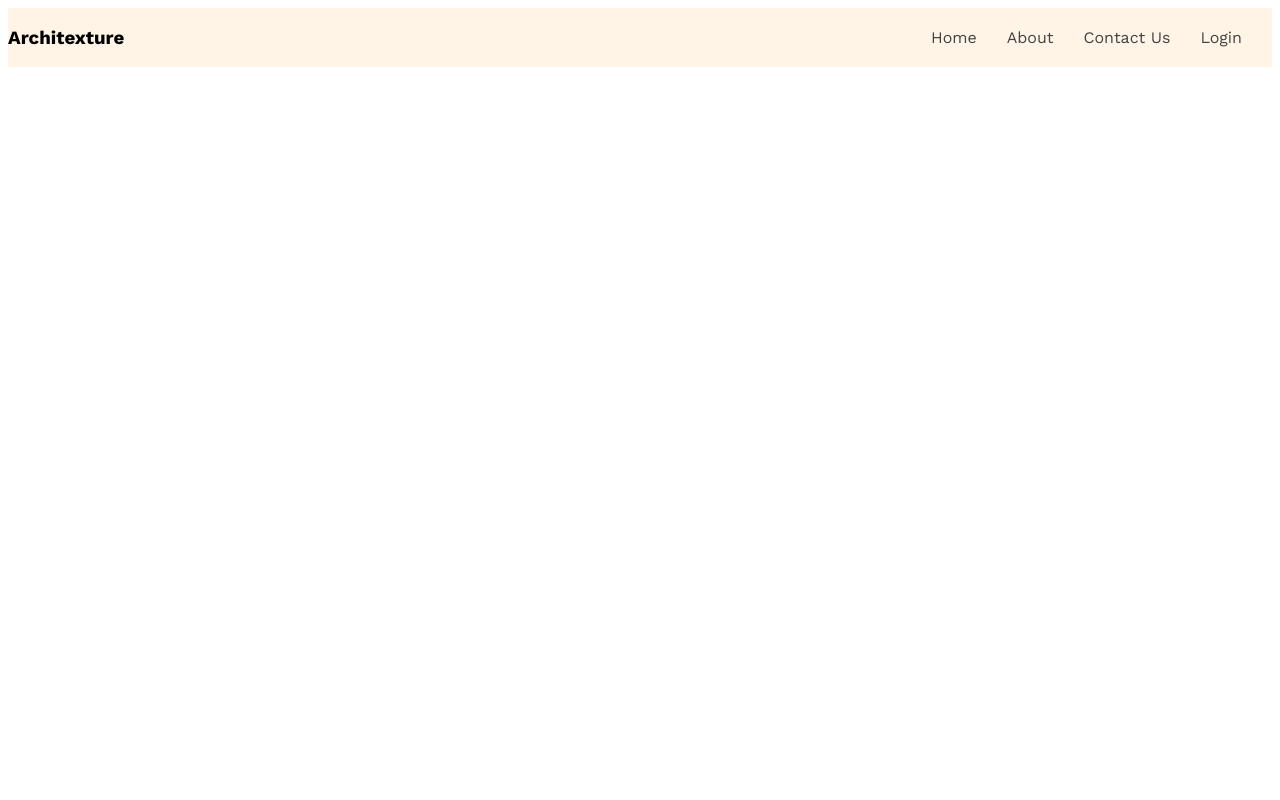
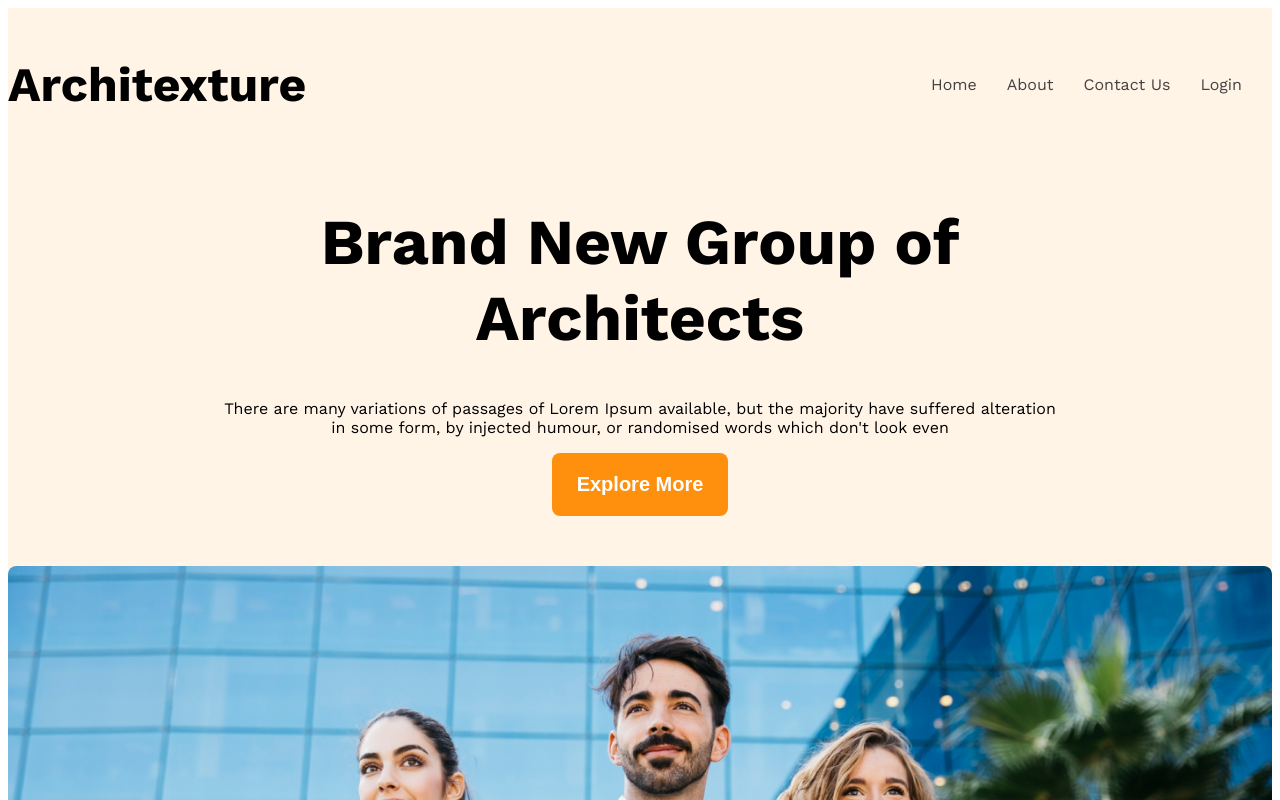
Before and after one commit to sonjibony/architexture, a plain HTML site: page index.html in a window 1280 px wide. Shown: the top 800 px of the page. Drawn offline with nearby package versions, Linux system fonts and the light colour scheme.

Commit message:
banner done

```diff
--- a/index.html
+++ b/index.html
@@ -1,10 +1,10 @@
 <!DOCTYPE html>
 <html lang="en">
   <head>
-    <meta charset="UTF-8">
-    <meta name="viewport" content="width=device-width, initial-scale=1.0">
+    <meta charset="UTF-8" />
+    <meta name="viewport" content="width=device-width, initial-scale=1.0" />
     <title>Architexture</title>
-    <link rel="stylesheet" href="styles/architects.css">
+    <link rel="stylesheet" href="styles/architects.css" />
   </head>
   <body class="work-sans-font">
     <header class="bg-light">
@@ -12,19 +12,34 @@
       <nav class="navbar display-flex">
         <h3 class="brand">Architexture</h3>
         <ul class="nav-links display-flex">
-        <li class="nav-item"><a href="" class="nav-link text-grey  ">Home</a></li>
-        <li class="nav-item"><a href="" class="nav-link text-grey">About</a></li>
-        <li class="nav-item"><a href="" class="nav-link text-grey">Contact Us</a></li>
-        <li class="nav-item"><a href="" class="nav-link text-grey">Login</a></li>
+          <li class="nav-item">
+            <a href="" class="nav-link text-grey">Home</a>
+          </li>
+          <li class="nav-item">
+            <a href="" class="nav-link text-grey">About</a>
+          </li>
+          <li class="nav-item">
+            <a href="" class="nav-link text-grey">Contact Us</a>
+          </li>
+          <li class="nav-item">
+            <a href="" class="nav-link text-grey">Login</a>
+          </li>
         </ul>
       </nav>
       <div class="banner">
-
+        <div class="banner-content">
+          <h1 class="banner-title">Brand New Group of Architects</h1>
+          <p class="banner-des">
+            There are many variations of passages of Lorem Ipsum available, but
+            the majority have suffered alteration in some form, by injected
+            humour, or randomised words which don't look even
+          </p>
+          <button class="btn-primary">Explore More</button>
         </div>
-
+        <img class="banner-img" src="images/banner.png" alt="" />
+      </div>
     </header>
     <main></main>
     <footer></footer>
-
   </body>
 </html>
--- a/styles/architects.css
+++ b/styles/architects.css
@@ -27,12 +27,27 @@
     background-color: rgba(255, 144, 14, 0.1);
 }
 
+.btn-primary{
+    background-color: #ff900e;
+    color: white;
+    padding: 20px 25px;
+    border: none;
+    border-radius: 8px;
+    font-size: 1.25rem;
+    font-weight: 600;
+}
+
 /* header styles */
 
 /* navbar related styles */
 .navbar {
     justify-content: space-between;
     align-items: center;
+}
+
+.brand{
+    font-weight: 700;
+    font-size: 3rem;
 }
 .nav-item {
   list-style: none;
@@ -47,4 +62,30 @@
     max-width: 1440px;
     margin: 0 auto;
 
+
 }
+
+/* banner styles */
+.banner-content{
+max-width: 850px;
+margin: 0 auto;
+text-align: center;
+margin-bottom: 50px;
+
+}
+.banner-title{
+    font-weight: 700px;
+    font-size: 4rem;
+}
+
+.banner-img{
+    width: 100%;
+    border-radius: 8px;
+}
+
+/* responsive */
+@media  screen and (max-width:576px) {
+    .navbar, .nav-links{
+        flex-direction: column;
+    }
+}
```
Lines whose indentation alone changed are shown as unchanged.
